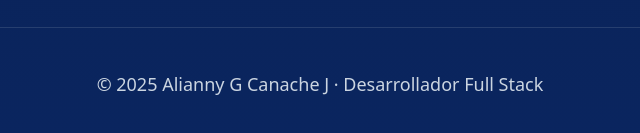
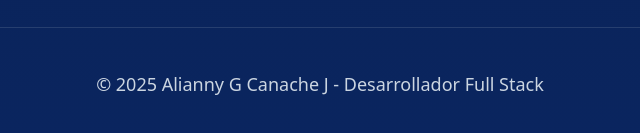
Before and after one commit to aliannycanache-glitch/mi-portafolio, a plain HTML site: page index.html in a window 1280 px wide. Shown: the part 2399-2532 px from the top of the page, 320-960 px from the left. Drawn offline with Linux system fonts and the light colour scheme.

Commit message:
Prueba de despliegue automático

```diff
--- a/index.html
+++ b/index.html
@@ -135,7 +135,7 @@
   </main>
 
   <footer class="site-footer" role="contentinfo">
-    <p>© 2025 Alianny G Canache J · Desarrollador Full Stack</p>
+    <p>© 2025 Alianny G Canache J - Desarrollador Full Stack</p>
   </footer>
 
   <script src="js/main.js"></script>
```
